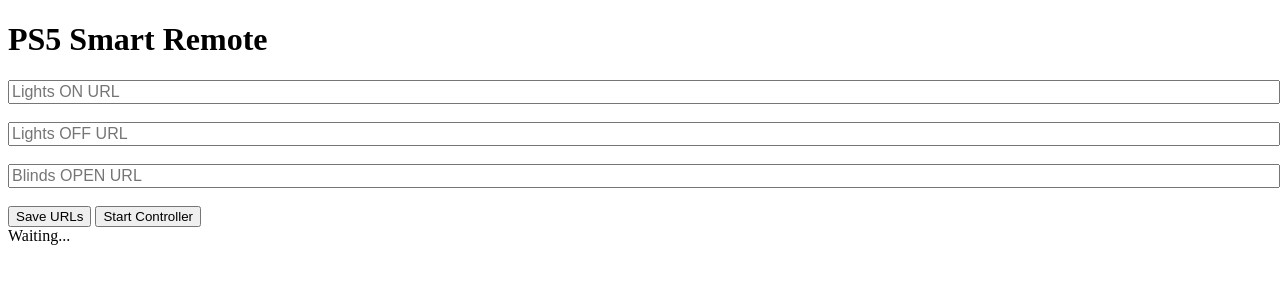
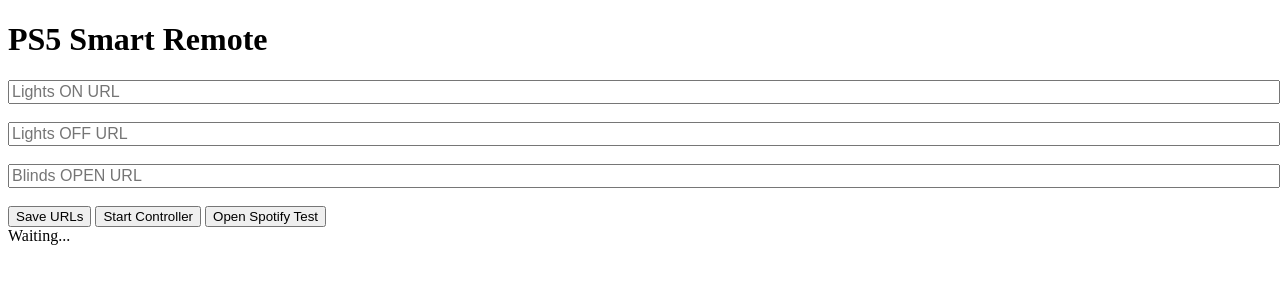
Before and after one commit to uradhere05/ps5-web-remote, a plain HTML site: page index.html in a window 1280 px wide. Drawn offline with Linux system fonts and the light colour scheme.

Commit message:
Add Spotify test button

```diff
--- a/index.html
+++ b/index.html
@@ -9,6 +9,7 @@
 
 <button id="save">Save URLs</button>
 <button id="start">Start Controller</button>
+<button onclick="window.location.href='spotify://'">Open Spotify Test</button>
 
 <div id="status">Waiting...</div>
 
```
